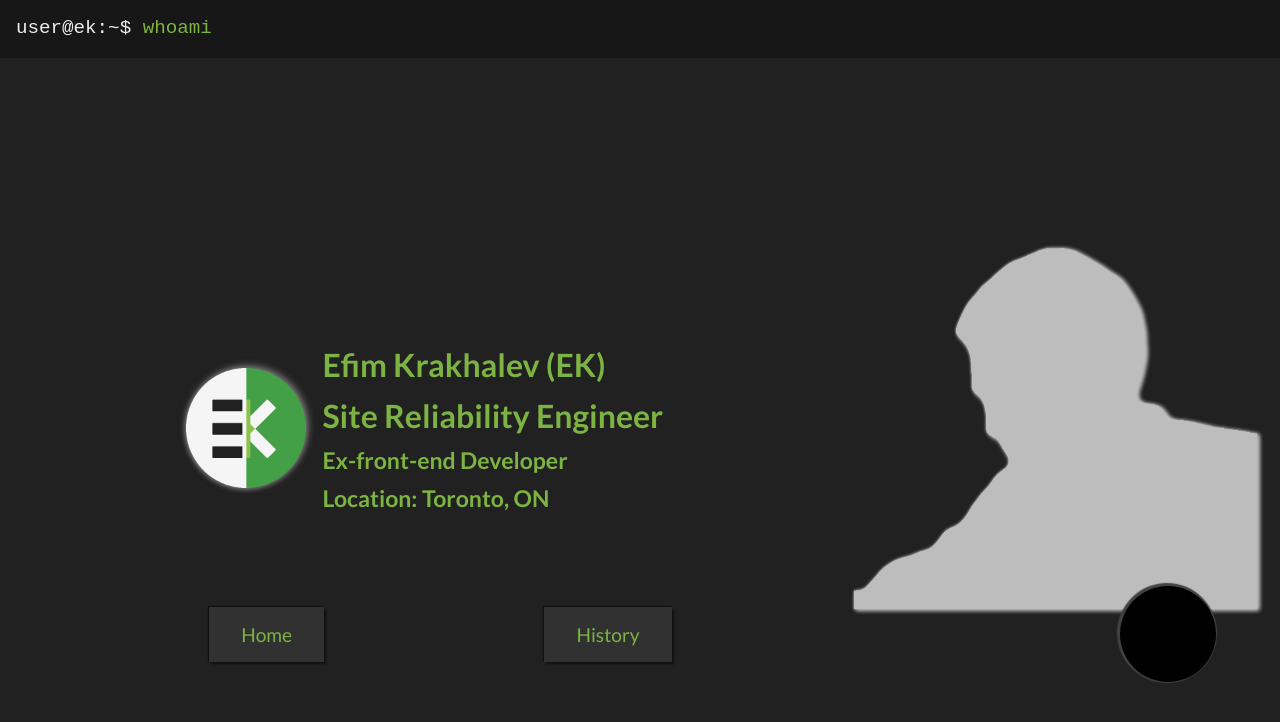
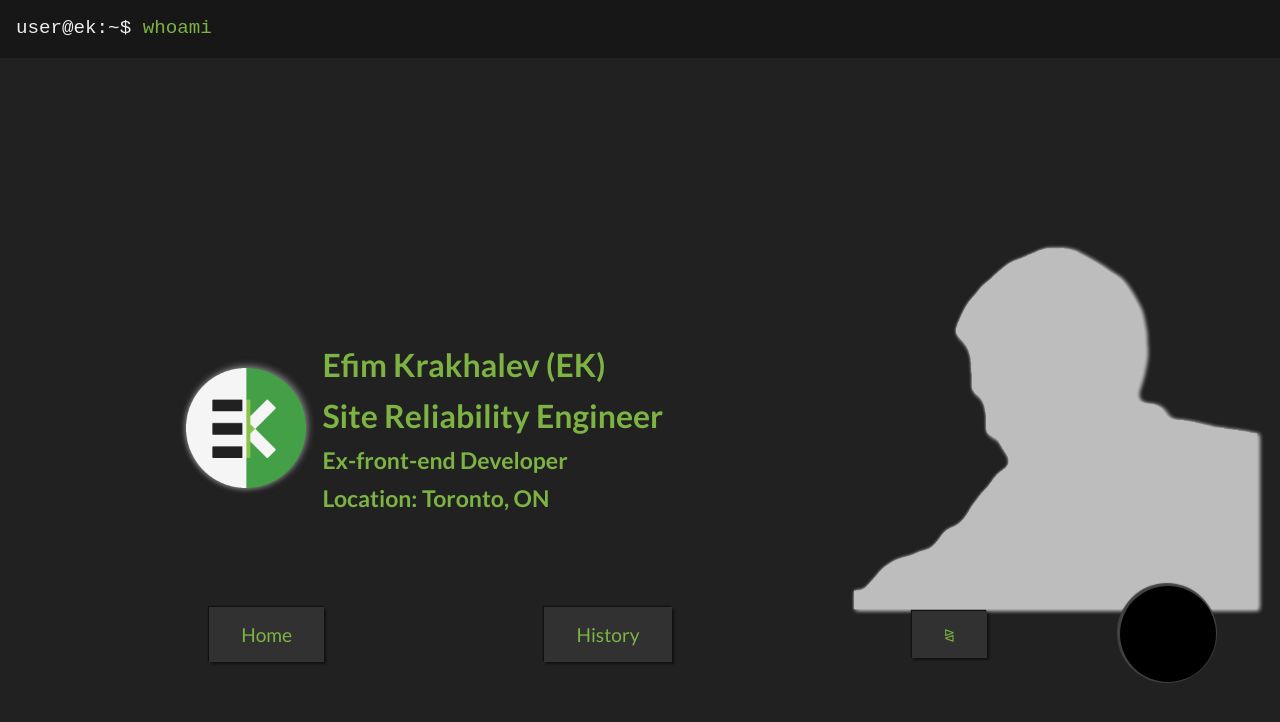
Before and after one commit to EK-92/vueekhyperlink, a Vue app: page / in a window 1280 px wide. Both pictures are taken after a click on the element 1168 px from the left and 634 px from the top of the page. Shown: the top 722 px of the page. Built offline with nearby package versions, Linux system fonts and the light colour scheme.

Commit message:
add buttons for switching layouts

```diff
--- a/src/components/Menu.vue
+++ b/src/components/Menu.vue
@@ -2,12 +2,15 @@
 import { ref } from 'vue'
 import { RouterLink } from 'vue-router'
 const menuOpen = ref(false)
+const onHistoryPage = true;
 </script>
 <template>
   <menu>
     <div class="list" v-if="menuOpen">
       <RouterLink to="/">Home</RouterLink>
       <RouterLink to="/history">History</RouterLink>
+      <button v-if="onHistoryPage"><p>&#10702;</p></button>
+      <!-- <button v-if="onHistoryPage"><p class="rectangles">&#9580;</p></button> -->
     </div>
     <div @click="menuOpen = !menuOpen" class="toggle"></div>
   </menu>
@@ -23,6 +26,7 @@ menu {
   font-size: 4.5vw;
   z-index: 99;
 }
+
 .toggle {
   text-align: center;
   text-decoration: none;
@@ -41,6 +45,18 @@ menu {
   }
 }
 
+button {
+  border: none;
+}
+
+p {
+  margin: 0;
+}
+
+.rectangles {
+  transform: rotate(-90deg);
+}
+
 .list {
   padding: 0;
   list-style: none;
@@ -48,7 +64,7 @@ menu {
   display: grid;
   grid-template-columns: 1fr 1fr 1fr;
   width: 80vw;
-  a {
+  button, a {
     align-self: center;
     justify-self: center;
     padding: 1rem 2rem;
```
